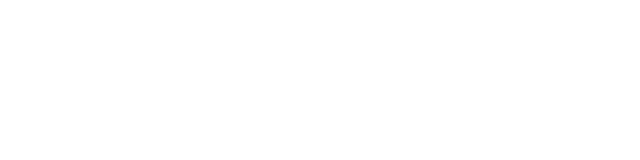
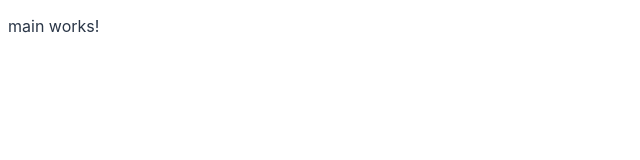
Before and after one commit to AnastasiaRoberz/join, an Angular app: page / in a window 1280 px wide. Shown: the top 160 px of the page, without its empty margins (0-640 px from the left). Built offline with nearby package versions, Linux system fonts and the light colour scheme; a web font is replaced by a local one.

Commit message:
add: main-comp to app.html

```diff
--- a/src/app/app.html
+++ b/src/app/app.html
@@ -1 +1,2 @@
 <router-outlet />
+<app-main></app-main>
--- a/src/app/app.ts
+++ b/src/app/app.ts
@@ -1,8 +1,9 @@
 import { Component, inject, signal } from '@angular/core';
 import { RouterOutlet } from '@angular/router';
+import { Main } from './features/main/main';
 
 @Component({
-  imports: [RouterOutlet],
+  imports: [RouterOutlet, Main],
   selector: 'app-root',
   styleUrl: './app.scss',
   templateUrl: './app.html',
```
